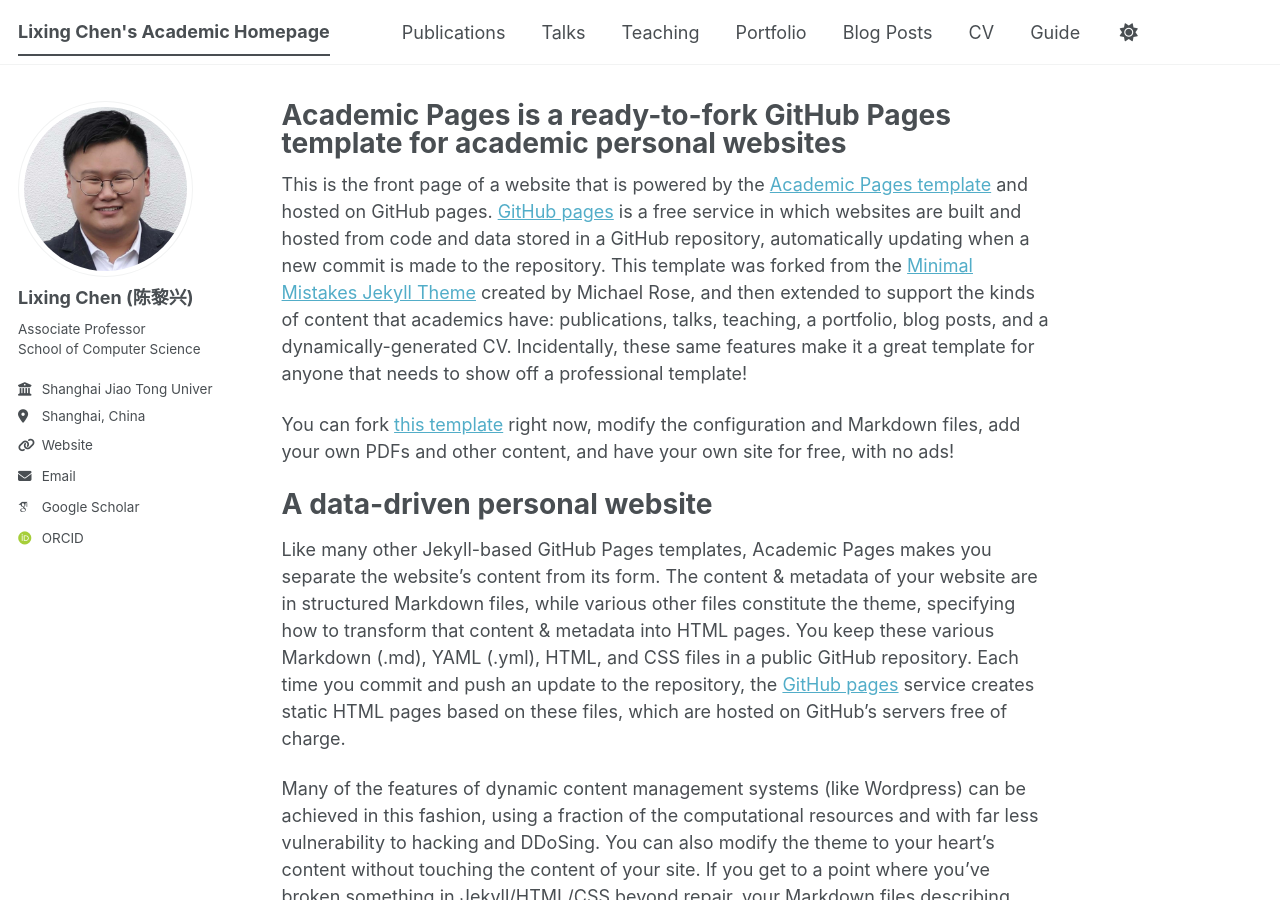
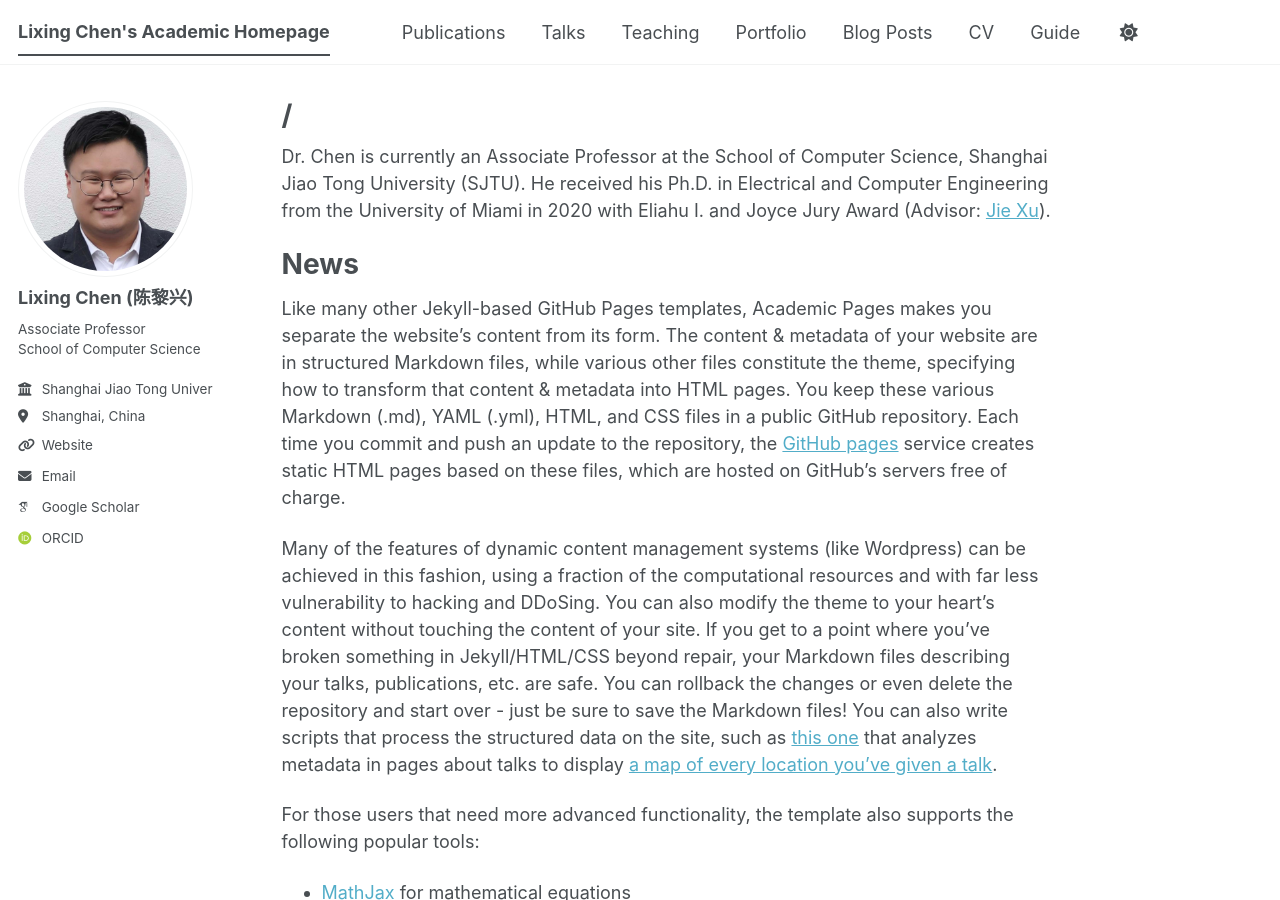
Before and after one commit to lx-chen-sjtu/lx-chen-sjtu.github.io, a Jekyll site: the page built from _pages/about.md, in a window 1280 px wide and 900 px high. Built offline with Jekyll 4.4.1, drawn with Linux system fonts in a browser that asks for light colours; some web fonts are replaced; a script bundle is joined from its source files by our own code; library files that are not in the unit come from our copies.

Commit message:
Update about.md

```diff
--- a/_pages/about.md
+++ b/_pages/about.md
@@ -1,17 +1,15 @@
 ---
 permalink: /
-title: "Academic Pages is a ready-to-fork GitHub Pages template for academic personal websites"
+title: /
 author_profile: true
 redirect_from:
   - /about/
   - /about.html
 ---
 
-This is the front page of a website that is powered by the [Academic Pages template](https://github.com/academicpages/academicpages.github.io) and hosted on GitHub pages. [GitHub pages](https://pages.github.com) is a free service in which websites are built and hosted from code and data stored in a GitHub repository, automatically updating when a new commit is made to the repository. This template was forked from the [Minimal Mistakes Jekyll Theme](https://mmistakes.github.io/minimal-mistakes/) created by Michael Rose, and then extended to support the kinds of content that academics have: publications, talks, teaching, a portfolio, blog posts, and a dynamically-generated CV. Incidentally, these same features make it a great template for anyone that needs to show off a professional template!
+Dr. Chen is currently an Associate Professor at the School of Computer Science, Shanghai Jiao Tong University (SJTU). He received his Ph.D. in Electrical and Computer Engineering from the University of Miami in 2020 with Eliahu I. and Joyce Jury Award (Advisor: [Jie Xu](https://faculty.eng.ufl.edu/jiexu)).
 
- You can fork [this template](https://github.com/academicpages/academicpages.github.io) right now, modify the configuration and Markdown files, add your own PDFs and other content, and have your own site for free, with no ads!
-
-A data-driven personal website
+News
 ======
 Like many other Jekyll-based GitHub Pages templates, Academic Pages makes you separate the website's content from its form. The content & metadata of your website are in structured Markdown files, while various other files constitute the theme, specifying how to transform that content & metadata into HTML pages. You keep these various Markdown (.md), YAML (.yml), HTML, and CSS files in a public GitHub repository. Each time you commit and push an update to the repository, the [GitHub pages](https://pages.github.com/) service creates static HTML pages based on these files, which are hosted on GitHub's servers free of charge.
 
```
